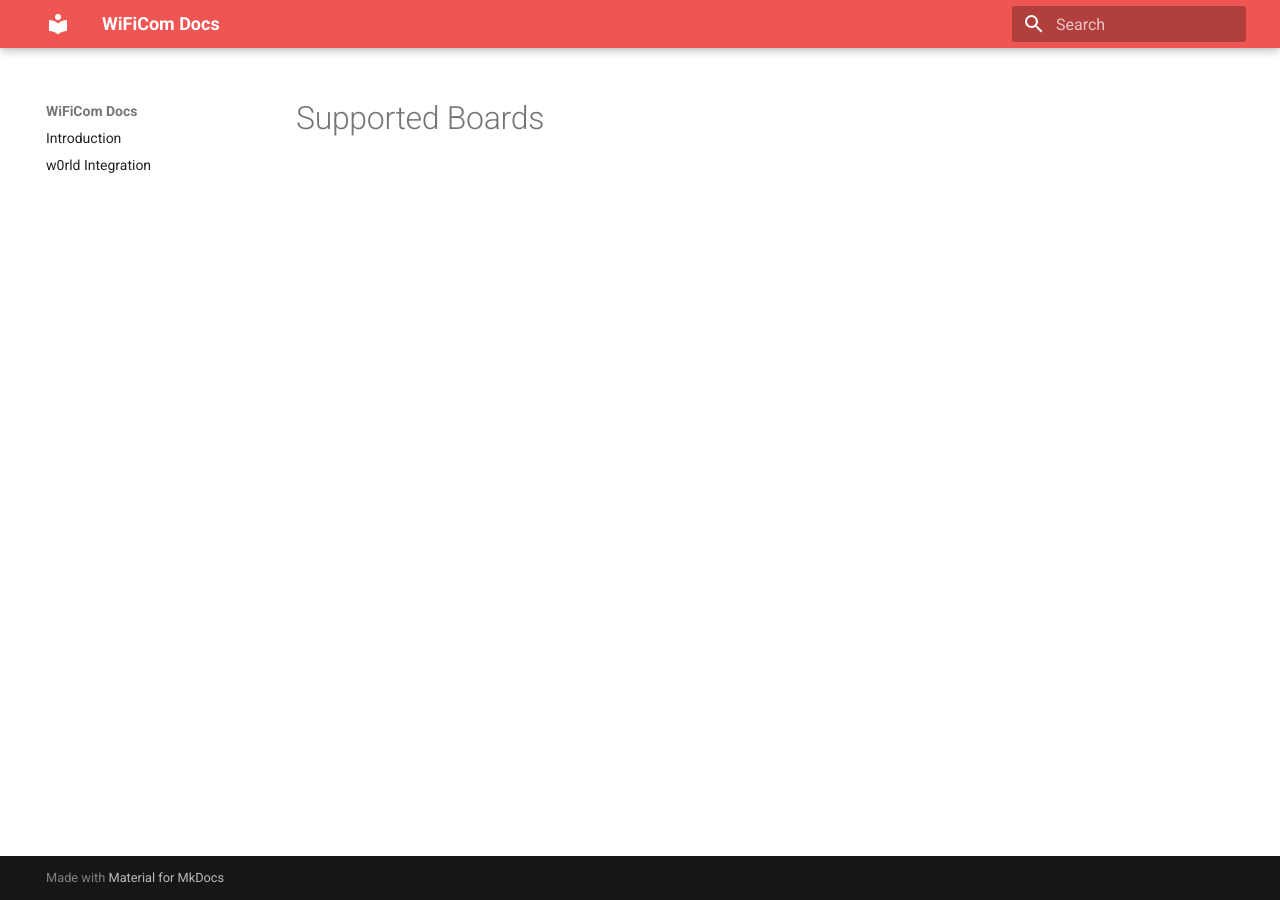
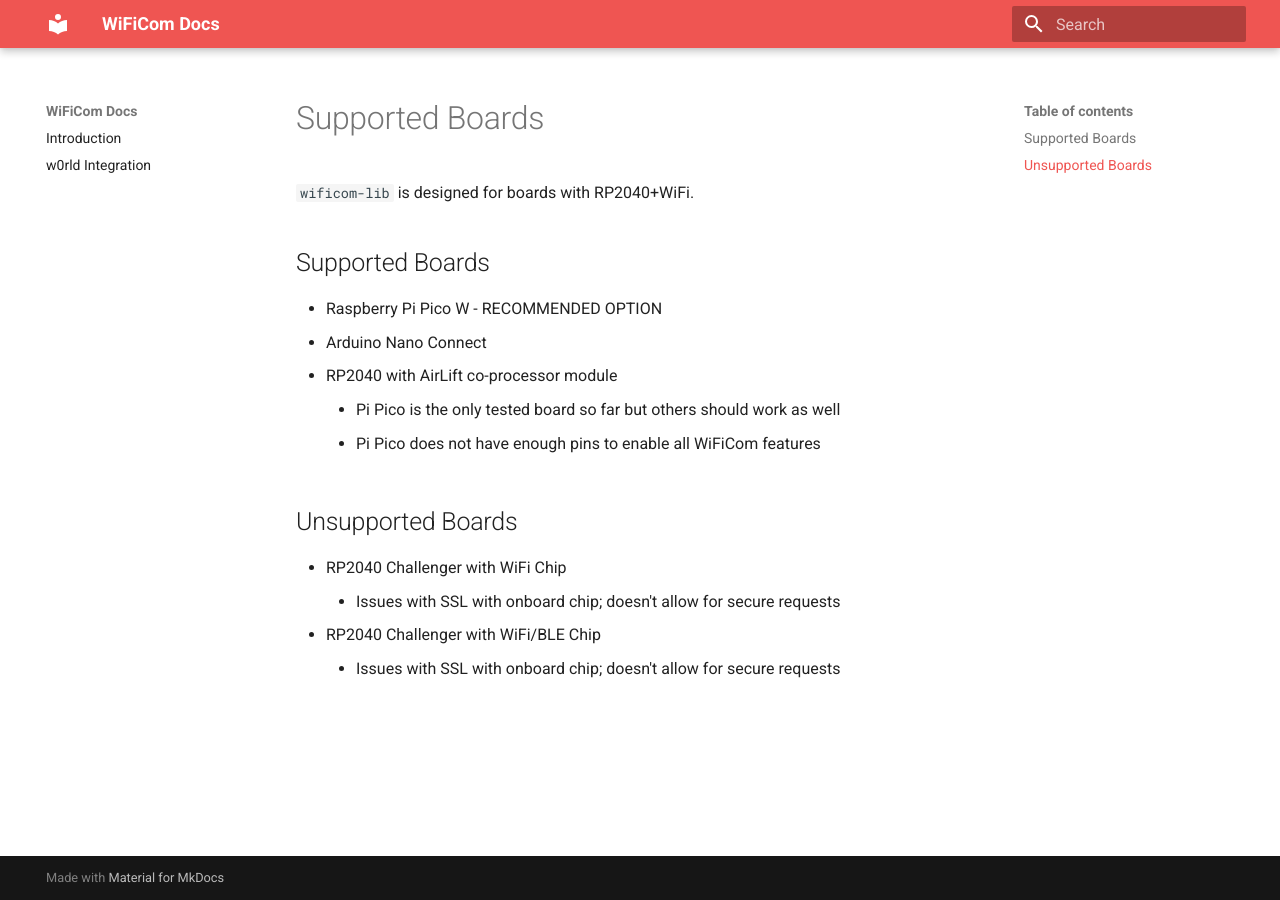
Before and after one commit to mechawrench/wificom-docs, an MkDocs documentation site: the page built from docs/supported_boards.md, in a window 1280 px wide. Built offline with MkDocs 1.6.1 and Material for MkDocs 9.7.7, drawn with Linux system fonts in a browser that asks for light colours.

Commit message:
Add supported boards (mostly from README)

```diff
--- a/docs/supported_boards.md
+++ b/docs/supported_boards.md
@@ -1 +1,16 @@
 # Supported Boards
+
+`wificom-lib` is designed for boards with RP2040+WiFi.
+
+## Supported Boards
+- Raspberry Pi Pico W - RECOMMENDED OPTION
+- Arduino Nano Connect
+- RP2040 with AirLift co-processor module
+    - Pi Pico is the only tested board so far but others should work as well
+    - Pi Pico does not have enough pins to enable all WiFiCom features
+
+## Unsupported Boards
+- RP2040 Challenger with WiFi Chip
+    - Issues with SSL with onboard chip; doesn't allow for secure requests
+- RP2040 Challenger with WiFi/BLE Chip
+    - Issues with SSL with onboard chip; doesn't allow for secure requests
```
